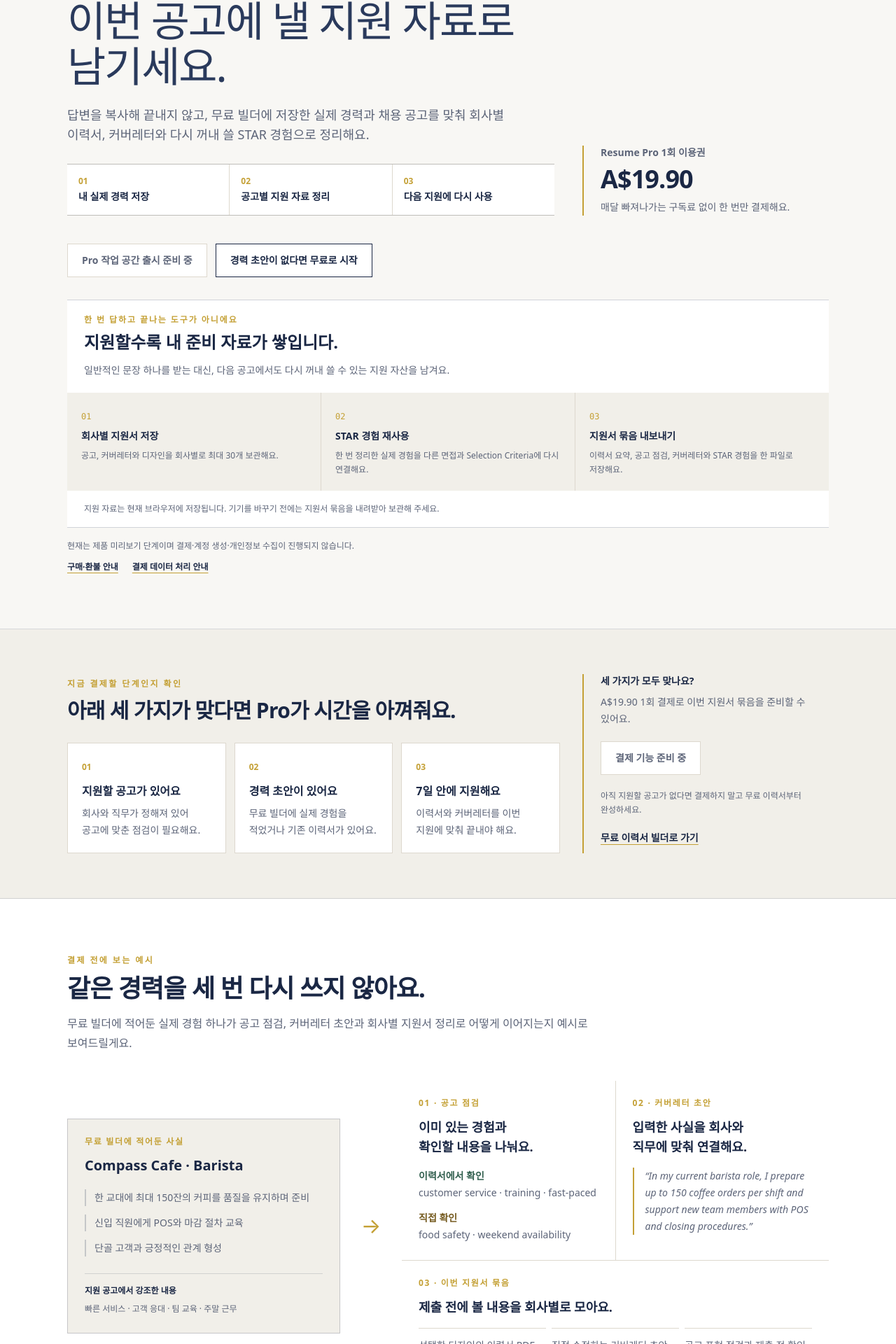
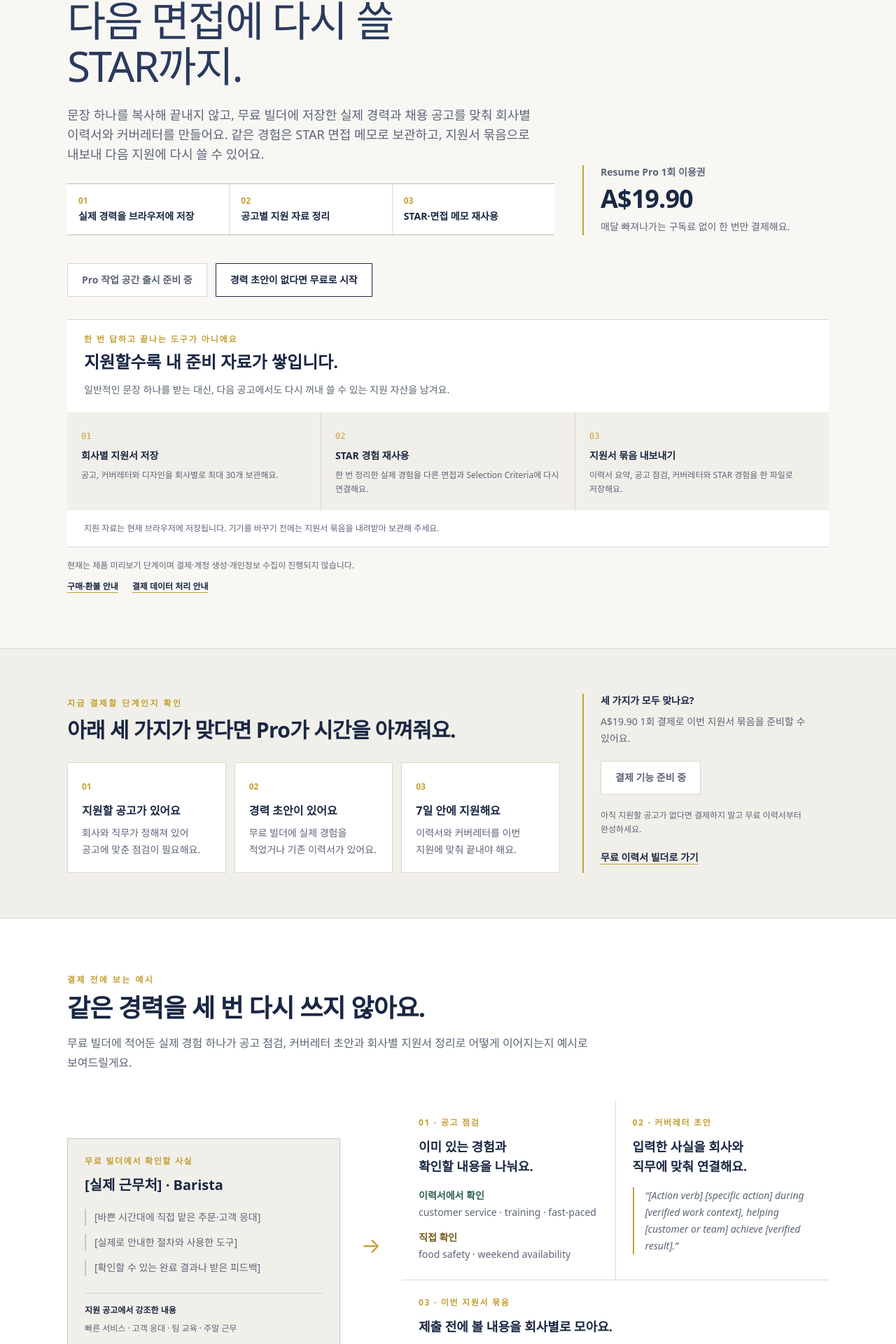
Before and after one commit to jelov219au/aussie-compass, a Next.js app: page /resume-pro in a window 1280 px wide. Shown: the part 329-2249 px from the top of the page at 70% size. Built offline with nearby package versions, Linux system fonts and the light colour scheme; no server answers.

Commit message:
Align Resume Pro and STAR search messaging

```diff
--- a/src/app/resources/[slug]/page.tsx
+++ b/src/app/resources/[slug]/page.tsx
@@ -87,6 +87,11 @@ export default async function ArticlePage({ params }: { params: Promise<{ slug:
               <h1 className="mt-4 max-w-4xl text-balance text-3xl font-semibold leading-tight tracking-tight text-navy sm:text-5xl">{article.title}</h1>
               <p className="mt-6 max-w-3xl text-lg leading-8 text-muted sm:text-xl sm:leading-9">{article.description}</p>
               <div className="mt-7 flex flex-wrap items-center gap-x-6 gap-y-2">
+                {article.slug === "english-resume-achievement-examples" && (
+                  <Link href={article.toolHref} className="inline-flex min-h-12 items-center justify-center bg-navy px-5 py-3 text-sm font-semibold text-white hover:bg-navy/90">
+                    내 사례를 무료로 저장하기 →
+                  </Link>
+                )}
                 <PageShareButton />
               </div>
             </header>
--- a/src/app/resume-pro/page.tsx
+++ b/src/app/resume-pro/page.tsx
@@ -11,7 +11,7 @@ import { createPageMetadata } from "@/lib/site";
 
 export const metadata = createPageMetadata({
   title: "호주 취업 공고별 이력서·커버레터 준비 | Resume Pro",
-  description: "지원하고 싶은 호주 취업 공고에 맞춰 실제 경력을 점검하고, 회사별 이력서와 커버레터를 한 묶음으로 준비하세요.",
+  description: "실제 경력과 호주 채용 공고를 맞춰 회사별 이력서·커버레터를 만들고, STAR 면접 메모로 다시 쓰거나 지원서 묶음으로 내보내세요.",
   path: "/resume-pro",
 });
 
@@ -118,12 +118,12 @@ export default async function ResumeProPage({ searchParams }: Props) {
             <div className="mt-8 grid gap-10 lg:grid-cols-[1fr_22rem] lg:items-end">
               <div className="max-w-3xl">
                 <p className="text-xs font-semibold uppercase tracking-[0.2em] text-gold">Resume Pro</p>
-                <h1 className="mt-4 text-4xl font-semibold leading-[1.08] tracking-[-0.035em] text-navy sm:text-6xl">AI로 문장을 찾았다면,<br /><span className="font-normal text-navy-light">이번 공고에 낼 지원 자료로 남기세요.</span></h1>
-                <p className="mt-6 max-w-2xl text-base leading-7 text-muted sm:text-lg">답변을 복사해 끝내지 않고, 무료 빌더에 저장한 실제 경력과 채용 공고를 맞춰 회사별 이력서, 커버레터와 다시 꺼내 쓸 STAR 경험으로 정리해요.</p>
+                <h1 className="mt-4 text-balance text-4xl font-semibold leading-[1.08] tracking-[-0.035em] text-navy sm:text-6xl">한 공고에 맞춘 이력서부터,<br /><span className="font-normal text-navy-light">다음 면접에 다시 쓸 STAR까지.</span></h1>
+                <p className="mt-6 max-w-2xl text-base leading-7 text-muted sm:text-lg">문장 하나를 복사해 끝내지 않고, 무료 빌더에 저장한 실제 경력과 채용 공고를 맞춰 회사별 이력서와 커버레터를 만들어요. 같은 경험은 STAR 면접 메모로 보관하고, 지원서 묶음으로 내보내 다음 지원에 다시 쓸 수 있어요.</p>
                 <ol className="mt-7 grid gap-px border-y border-navy/15 bg-border text-sm sm:grid-cols-3">
-                  <li className="bg-white px-4 py-4"><span className="block text-xs font-semibold text-gold">01</span><strong className="mt-1 block text-navy">내 실제 경력 저장</strong></li>
+                  <li className="bg-white px-4 py-4"><span className="block text-xs font-semibold text-gold">01</span><strong className="mt-1 block text-navy">실제 경력을 브라우저에 저장</strong></li>
                   <li className="bg-white px-4 py-4"><span className="block text-xs font-semibold text-gold">02</span><strong className="mt-1 block text-navy">공고별 지원 자료 정리</strong></li>
-                  <li className="bg-white px-4 py-4"><span className="block text-xs font-semibold text-gold">03</span><strong className="mt-1 block text-navy">다음 지원에 다시 사용</strong></li>
+                  <li className="bg-white px-4 py-4"><span className="block text-xs font-semibold text-gold">03</span><strong className="mt-1 block text-navy">STAR·면접 메모 재사용</strong></li>
                 </ol>
               </div>
               <aside className="border-l-2 border-gold pl-6">
@@ -207,12 +207,12 @@ export default async function ResumeProPage({ searchParams }: Props) {
 
             <div className="mt-10 grid gap-5 lg:grid-cols-[minmax(0,0.78fr)_3rem_minmax(0,1.22fr)] lg:items-center">
               <article className="border border-navy/20 bg-surface p-5 sm:p-6">
-                <p className="text-xs font-semibold uppercase tracking-[0.14em] text-gold">무료 빌더에 적어둔 사실</p>
-                <h3 className="mt-3 text-xl font-semibold text-navy">Compass Cafe · Barista</h3>
+                <p className="text-xs font-semibold uppercase tracking-[0.14em] text-gold">무료 빌더에서 확인할 사실</p>
+                <h3 className="mt-3 text-xl font-semibold text-navy">[실제 근무처] · Barista</h3>
                 <ul className="mt-5 space-y-3 text-sm leading-6 text-muted">
-                  <li className="border-l-2 border-navy/20 pl-3">한 교대에 최대 150잔의 커피를 품질을 유지하며 준비</li>
-                  <li className="border-l-2 border-navy/20 pl-3">신입 직원에게 POS와 마감 절차 교육</li>
-                  <li className="border-l-2 border-navy/20 pl-3">단골 고객과 긍정적인 관계 형성</li>
+                  <li className="border-l-2 border-navy/20 pl-3">[바쁜 시간대에 직접 맡은 주문·고객 응대]</li>
+                  <li className="border-l-2 border-navy/20 pl-3">[실제로 안내한 절차와 사용한 도구]</li>
+                  <li className="border-l-2 border-navy/20 pl-3">[확인할 수 있는 완료 결과나 받은 피드백]</li>
                 </ul>
                 <div className="mt-6 border-t border-navy/15 pt-4">
                   <p className="text-xs font-semibold text-navy">지원 공고에서 강조한 내용</p>
@@ -235,7 +235,7 @@ export default async function ResumeProPage({ searchParams }: Props) {
                 <article className="bg-white p-5 sm:p-6">
                   <p className="text-xs font-semibold uppercase tracking-[0.14em] text-gold">02 · 커버레터 초안</p>
                   <h3 className="mt-3 text-lg font-semibold text-navy">입력한 사실을 회사와 직무에 맞춰 연결해요.</h3>
-                  <blockquote className="mt-4 border-l-2 border-gold pl-4 text-sm italic leading-6 text-muted">“In my current barista role, I prepare up to 150 coffee orders per shift and support new team members with POS and closing procedures.”</blockquote>
+                  <blockquote className="mt-4 border-l-2 border-gold pl-4 text-sm italic leading-6 text-muted">“[Action verb] [specific action] during [verified work context], helping [customer or team] achieve [verified result].”</blockquote>
                 </article>
 
                 <article className="bg-white p-5 sm:col-span-2 sm:p-6">
--- a/src/components/resources/ArticleNextStep.tsx
+++ b/src/components/resources/ArticleNextStep.tsx
@@ -27,13 +27,13 @@ const nextSteps: Record<
     note: "공고를 모으고 지원을 기록하는 기능은 무료예요. Resume Pro는 실제로 지원할 공고를 골랐을 때 선택하면 돼요.",
   },
   "english-resume-achievement-examples": {
-    heading: "방금 만든 문장을 실제 이력서에 써보세요",
+    heading: "내 실제 사례를 저장하고, 다음 면접에도 다시 쓰세요",
     description:
-      "먼저 무료 이력서에서 내 경험을 정리해 보세요. 지원할 공고가 있다면 Resume Pro에서 그 공고가 원하는 내용과 내 이력서가 잘 맞는지 확인하고, 커버레터까지 이어서 준비할 수 있어요.",
-    freeLabel: "무료 이력서에 문장 넣기",
-    proLabel: "지원 공고에 맞춰 다듬기",
+      "먼저 무료 Builder에 성과 문장을 저장하고 PDF로 내보내세요. 지원할 공고가 정해졌다면 Resume Pro에서 같은 사례를 STAR 면접 메모와 회사별 지원서 묶음으로 이어갈 수 있어요.",
+    freeLabel: "내 사례를 무료로 저장하기",
+    proLabel: "공고별 이력서·면접 준비로 이어가기",
     proHref: "/resume-pro?from=article-achievement-examples",
-    note: "기본 이력서 작성과 PDF 저장은 무료예요. Resume Pro도 없는 경력이나 자격을 만들어내지는 않아요.",
+    note: "무료 Builder 내용은 현재 브라우저에 저장돼요. Resume Pro도 입력하지 않은 숫자, 경력이나 자격을 만들지 않아요.",
   },
 };
 
--- a/src/data/articles.ts
+++ b/src/data/articles.ts
@@ -142,9 +142,10 @@ export const articles: Article[] = [
   },
   {
     slug: "english-resume-achievement-examples",
-    title: "호주 영문 이력서에서 경력을 성과로 바꾸는 법",
+    title: "호주 이력서 성과 문장: 실제 경험을 STAR로 정리하는 법",
+    seoTitle: "호주 이력서 STAR 성과 문장 작성법과 실제 경험 예시",
     socialTitle: "Turn experience into resume achievements",
-    description: "하던 일을 나열하는 데서 그치지 않고, 구체적이고 읽기 쉬운 영문 성과 문장으로 바꾸는 법을 알아봐요.",
+    description: "실제 경험을 STAR로 정리해 이력서 성과 문장으로 바꾸고, 현재 브라우저에 저장해 PDF로 내보낸 뒤 면접에 다시 쓰는 흐름을 알아봐요.",
     category: "영문 이력서",
     readingTime: "12분",
     publishedAt: "2026-08-13",
```
